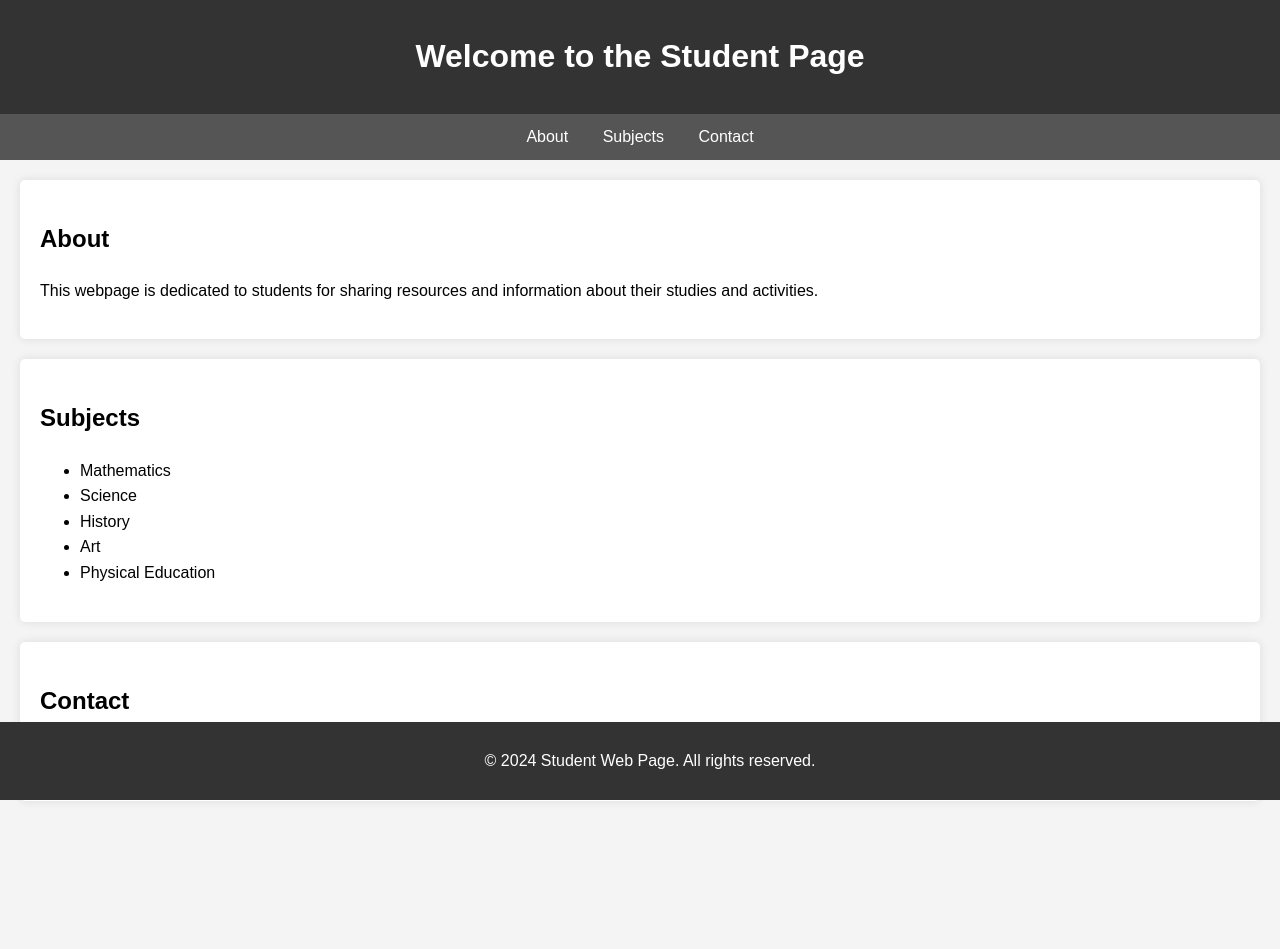
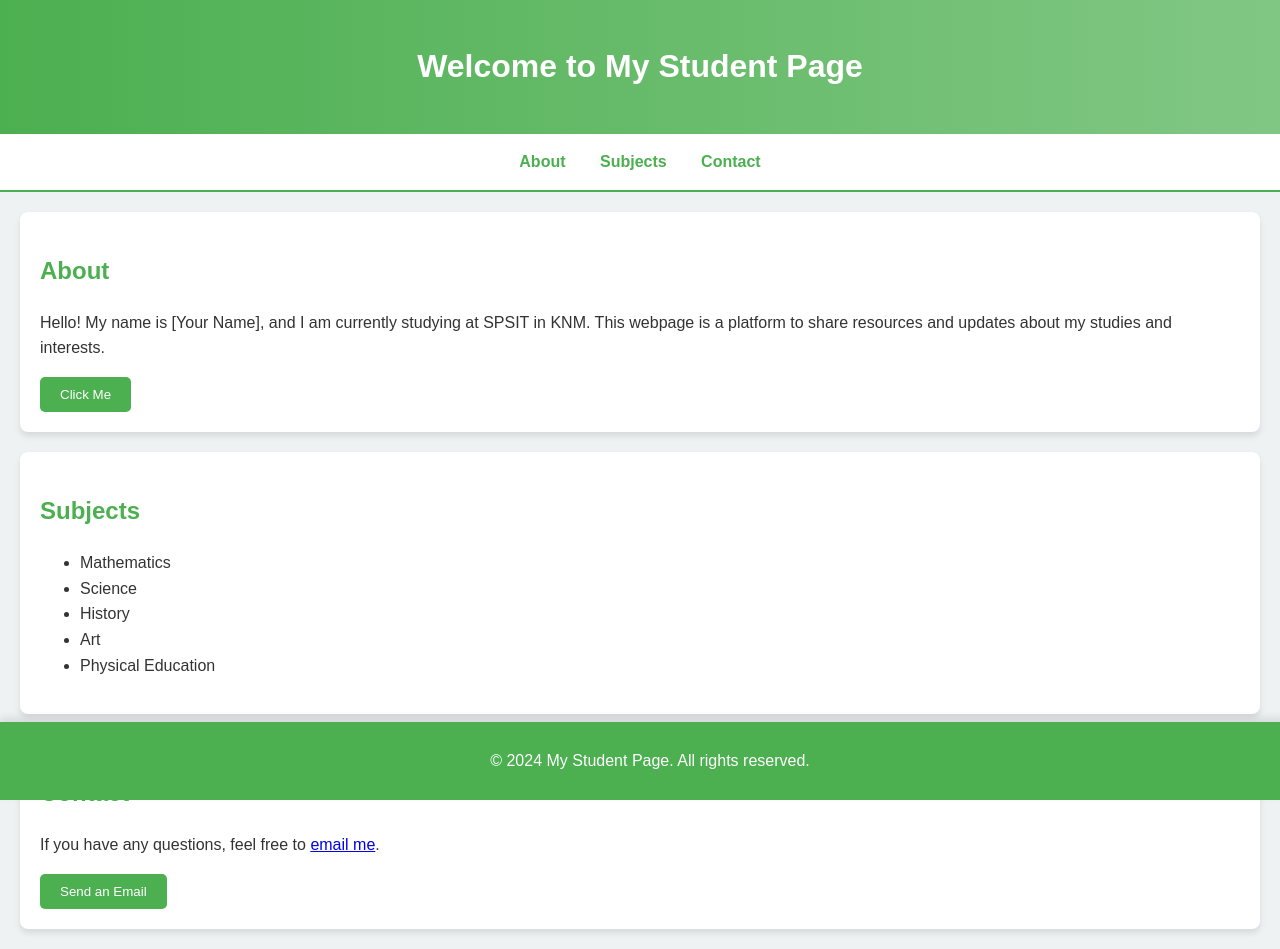
Before and after one commit to DarkMaster9452/martinko-, a plain HTML site: page index.html in a window 1280 px wide. Before the commit the page ends 821 px from the top, so only its background shows below. Drawn offline with Linux system fonts and the light colour scheme.

Commit message:
Update index.html
wda

```diff
--- a/index.html
+++ b/index.html
@@ -6,50 +6,77 @@
     <title>Student Web Page</title>
     <style>
         body {
-            font-family: Arial, sans-serif;
+            font-family: 'Arial', sans-serif;
             line-height: 1.6;
             margin: 0;
             padding: 0;
-            background-color: #f4f4f4;
+            background-color: #eef2f3;
+            color: #333;
         }
         header {
-            background: #333;
+            background: linear-gradient(90deg, #4caf50, #81c784);
             color: #fff;
-            padding: 10px 0;
+            padding: 20px 0;
             text-align: center;
+            box-shadow: 0 4px 8px rgba(0, 0, 0, 0.1);
         }
         nav {
-            background: #555;
-            color: #fff;
-            padding: 10px;
+            background: #ffffff;
+            color: #333;
+            padding: 15px 0;
             text-align: center;
+            border-bottom: 2px solid #4caf50;
+            position: sticky;
+            top: 0;
+            z-index: 1000;
         }
         nav a {
-            color: #fff;
+            color: #4caf50;
             margin: 0 15px;
             text-decoration: none;
+            font-weight: bold;
+            transition: color 0.3s;
+        }
+        nav a:hover {
+            color: #81c784;
         }
         section {
             margin: 20px;
             padding: 20px;
             background: #fff;
+            border-radius: 8px;
+            box-shadow: 0 4px 6px rgba(0, 0, 0, 0.1);
+        }
+        section h2 {
+            color: #4caf50;
+        }
+        button {
+            padding: 10px 20px;
+            background: #4caf50;
+            color: #fff;
+            border: none;
             border-radius: 5px;
-            box-shadow: 0 0 10px rgba(0, 0, 0, 0.1);
+            cursor: pointer;
+            transition: background 0.3s;
+        }
+        button:hover {
+            background: #81c784;
         }
         footer {
             text-align: center;
             padding: 10px;
-            background: #333;
+            background: #4caf50;
             color: #fff;
             position: fixed;
             bottom: 0;
             width: 100%;
+            box-shadow: 0 -4px 8px rgba(0, 0, 0, 0.1);
         }
     </style>
 </head>
 <body>
     <header>
-        <h1>Welcome to the Student Page</h1>
+        <h1>Welcome to My Student Page</h1>
     </header>
     <nav>
         <a href="#about">About</a>
@@ -58,7 +85,8 @@
     </nav>
     <section id="about">
         <h2>About</h2>
-        <p>This webpage is dedicated to students for sharing resources and information about their studies and activities.</p>
+        <p>Hello! My name is [Your Name], and I am currently studying at SPSIT in KNM. This webpage is a platform to share resources and updates about my studies and interests.</p>
+        <button onclick="alert('Thank you for visiting my page!')">Click Me</button>
     </section>
     <section id="subjects">
         <h2>Subjects</h2>
@@ -72,10 +100,11 @@
     </section>
     <section id="contact">
         <h2>Contact</h2>
-        <p>If you have any questions, feel free to <a href="mailto:studentpage@example.com">email us</a>.</p>
+        <p>If you have any questions, feel free to <a href="mailto:studentpage@example.com">email me</a>.</p>
+        <button onclick="location.href='mailto:studentpage@example.com'">Send an Email</button>
     </section>
     <footer>
-        <p>&copy; 2024 Student Web Page. All rights reserved.</p>
+        <p>&copy; 2024 My Student Page. All rights reserved.</p>
     </footer>
 </body>
 </html>
```
